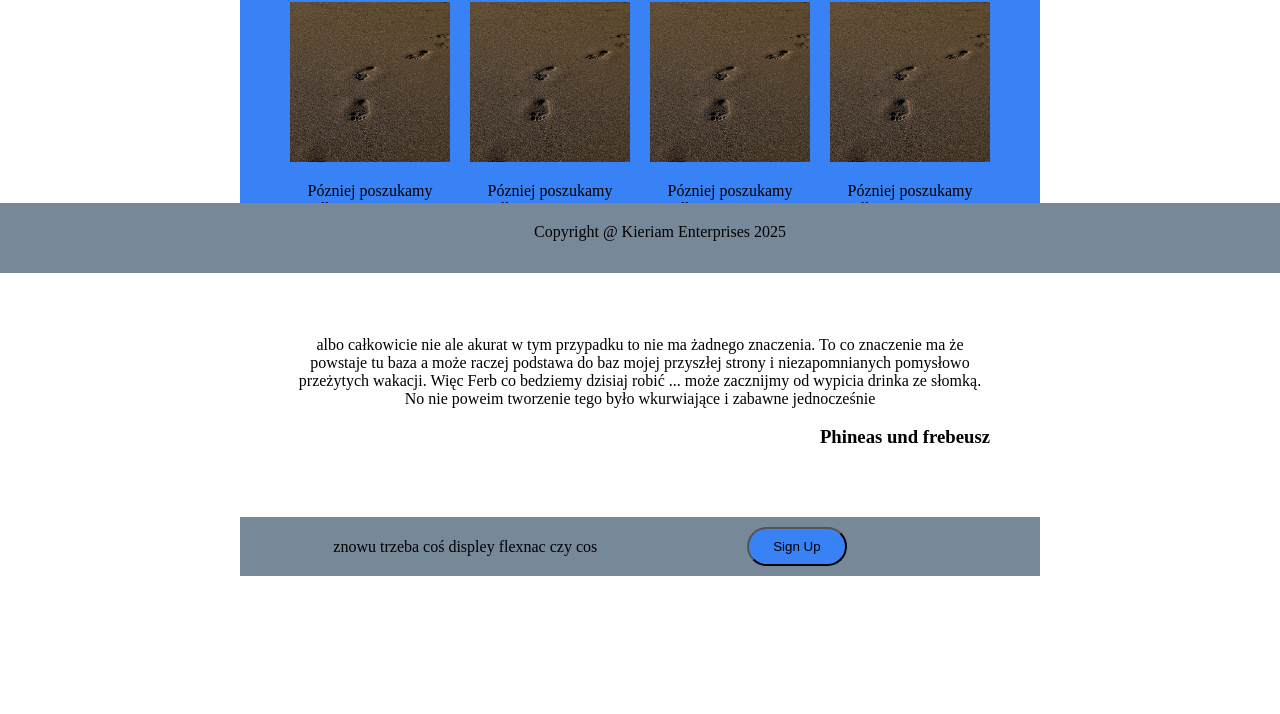
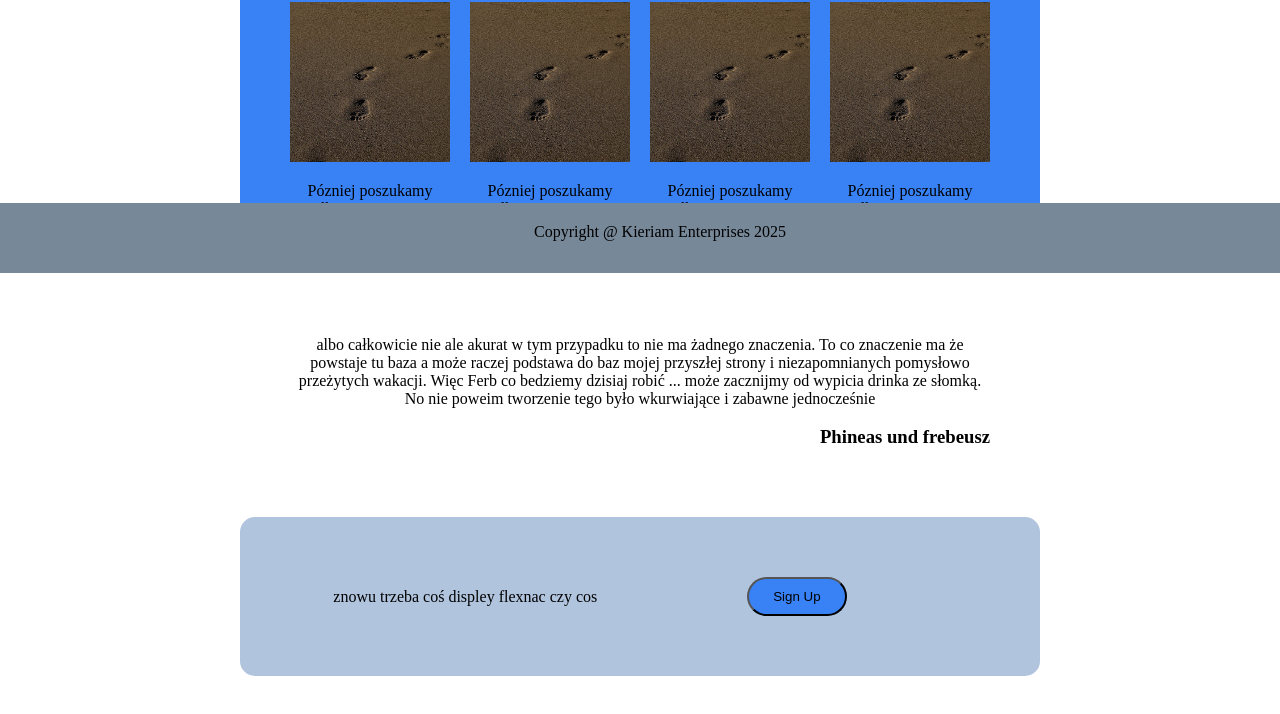
Before and after one commit to kieriam/landing_page, a plain HTML site: page index.html in a window 1280 px wide. Shown: the part 511-1225 px from the top of the page. Drawn offline with Linux system fonts and the light colour scheme.

Commit message:
poprawki designu

```diff
--- a/styles/style.css
+++ b/styles/style.css
@@ -68,7 +68,9 @@ body{
    justify-content: center;
    gap: 50px;
    margin-bottom: 150px;
-   background-color: lightslategray;
+   background-color: lightsteelblue;
+   padding:50px;
+   border-radius: 15px;
 }
 .images div{
    /* flex: 1;*/
```
